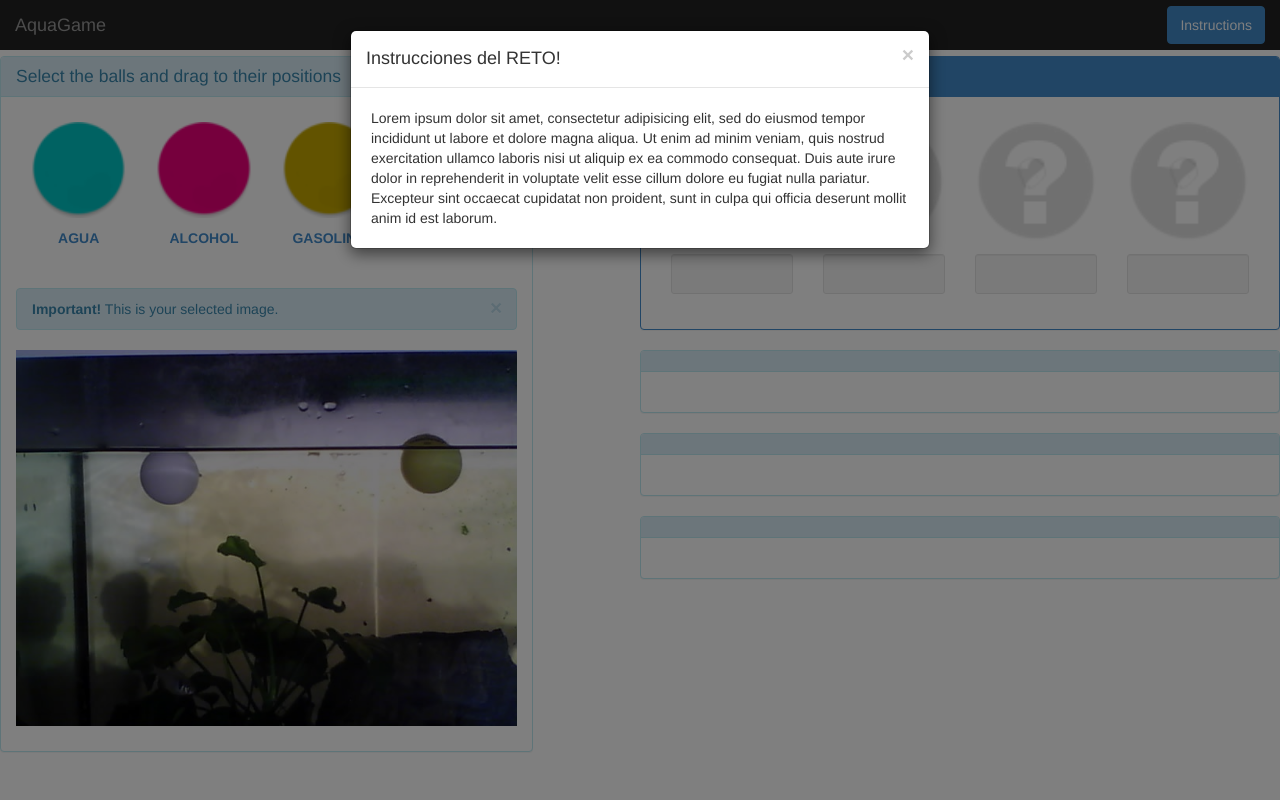
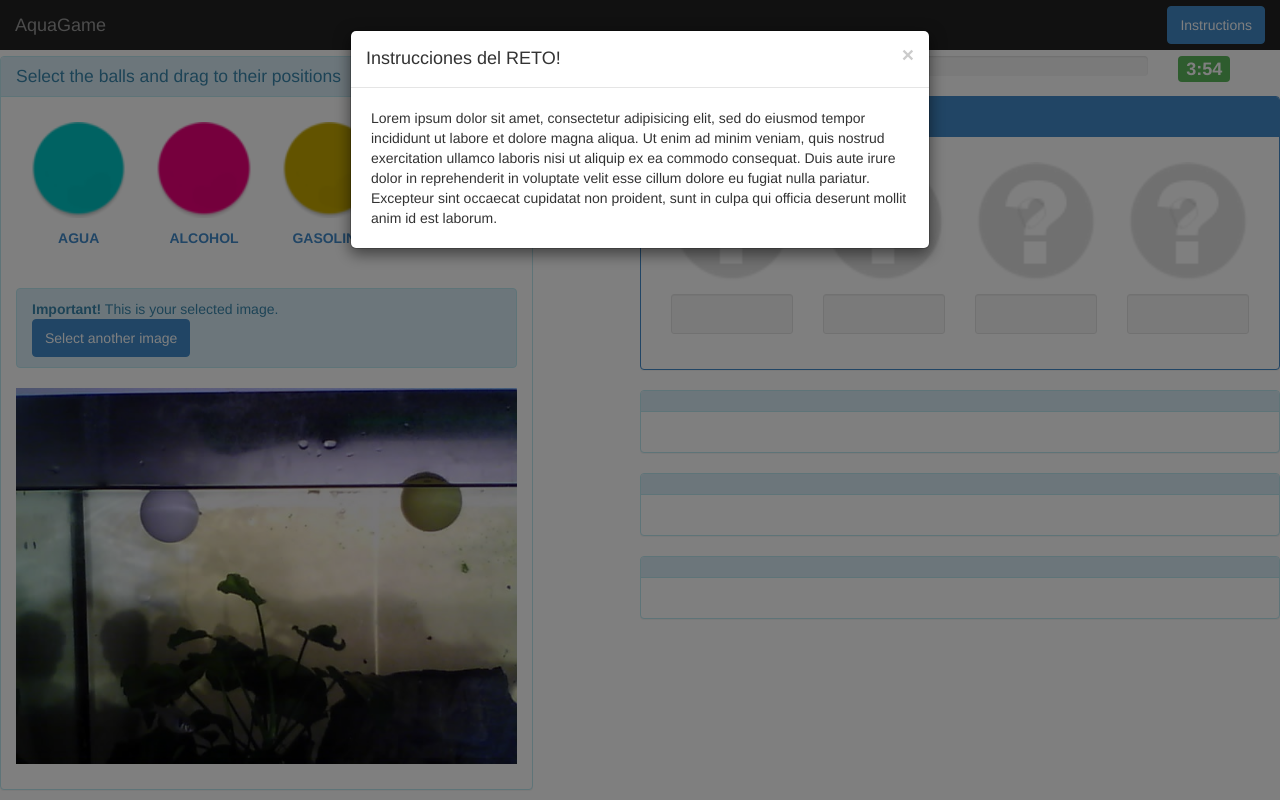
Before and after one commit to sugus-labs/AquaGame, a Django app: page /MasterMind/ in a window 1280 px wide. Run offline with Django 3.2, Linux system fonts and the light colour scheme; some libraries are stand-ins or nearby versions.

Commit message:
Enhanced user interface with clock and progress bars

```diff
--- a/AquaGame/templates/mastermind/index.html
+++ b/AquaGame/templates/mastermind/index.html
@@ -50,11 +50,22 @@
         </div>
       </div>
       <p>&nbsp;</p>
-      <div class="alert alert-info">
-        <button type="button" class="close" data-dismiss="alert">×</button>
-        <strong>Important!</strong> This is your selected image.
+      <p class="alert alert-info">
+        <strong>Important!</strong> This is your selected image.&nbsp;&nbsp;&nbsp;&nbsp;&nbsp;&nbsp;&nbsp;&nbsp;&nbsp;&nbsp;&nbsp;&nbsp;&nbsp;&nbsp;
+        <button type="button" class="btn btn-primary">Select another image</button>
+      </p>
+      <p><center><img src="{% static "img/example_image.jpg" %}" width= "100%" class="ball_properties"/></center></p>
+    </div>
+
+    <div class="col-12 col-sm-12 col-lg-6 col-offset-1">
+      <div class="col-10 col-sm-10 col-lg-10">
+        <div class="progress progress-striped">
+          <div class="progress-bar progress-bar-success" id="progress_clock" style="width: 60%;"></div>
+        </div>
       </div>
-      <p><center><img src="{% static "img/example_image.jpg" %}" width= "100%" class="ball_properties"/></center></p>
+      <div class="col-2 col-sm-2 col-lg-2">
+        <div><span id="timer" class="badge badge-big-success"></span></div>
+      </div>
     </div>
 
     <div id="left_span_0" class="col-12 col-sm-12 col-lg-6 col-offset-1 panel panel-primary" data-intro="Once you selected the balls based drag here and check if you are right. Remenber that you only have four opportunities." data-position="bottom">
@@ -215,13 +226,33 @@ $(function() {
 </script>
 
 <script>
-//$("#new_game").click(function() {
-  //$('div[id^=ball_]').attr('src', '{% static "img/ball_shell_hover_success.png" %}');
-  //debug_texts = $('p[id^=debug_text_]');
-  //for (var i = 0; i < debug_texts.length; i++) {
-  //              debug_texts[i].style.visibility = 'hidden';
-  //}
-//});
+var total_minutes = 4;
+var total_real = parseInt(total_minutes) - 1;
+var seconds_in_minute= 59;
+var progress_bar_total = parseInt(total_minutes)*60;
+step = parseFloat(progress_bar_total / 100)
+progress_bar_actual = 0;
+
+function pretty_time_string(num) {
+    return ( num < 10 ? "0" : "" ) + num;
+}
+
+setInterval(function() {
+  progress_bar_actual = parseFloat(parseFloat(100) - parseFloat((parseFloat(total_real)*60 + parseFloat(seconds_in_minute)) / parseFloat(step)))
+  //alert(progress_bar_actual)
+  $('div[id=progress_clock]').css("width", progress_bar_actual + "%")//; = ;
+  seconds_in_minute = pretty_time_string(seconds_in_minute)
+  $('span[id=timer]').text(total_real + ":" + seconds_in_minute);
+  seconds_in_minute = parseInt(seconds_in_minute) - 1
+  if (seconds_in_minute < 0) {
+    if (seconds_in_minute != -1 && total_real != 0) {
+      total_real = parseInt(total_real) - 1
+      seconds_in_minute = 59;
+    //} else {
+      //alert("FIN")
+    }
+  }
+}, 1000);
 </script>
 
 <script type="text/javascript">
```
